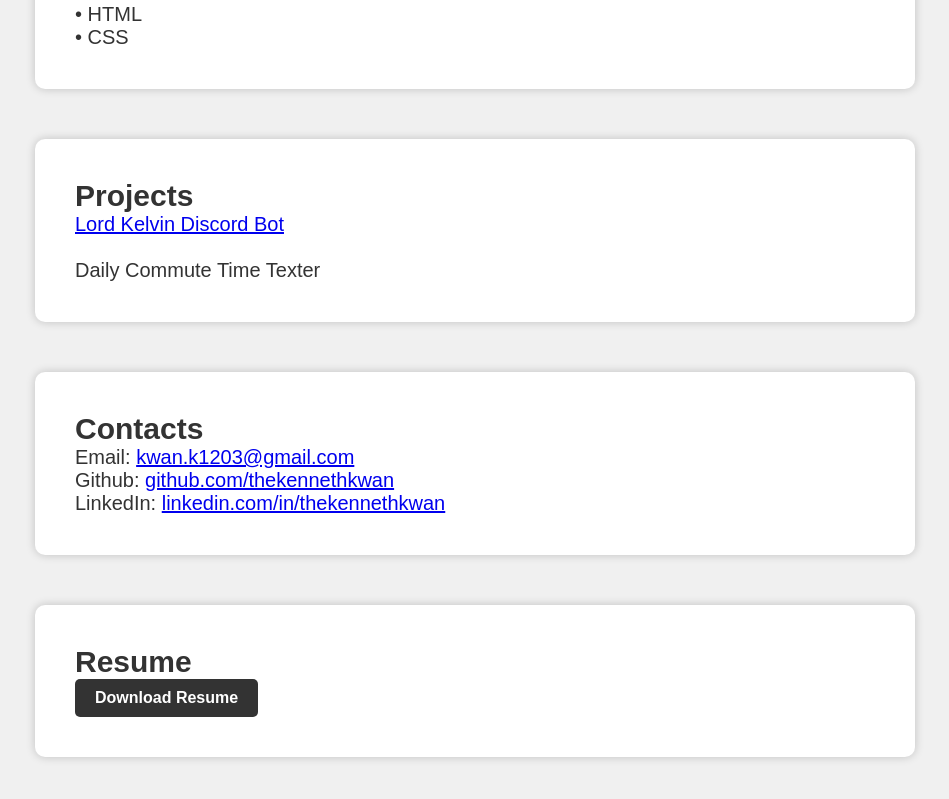
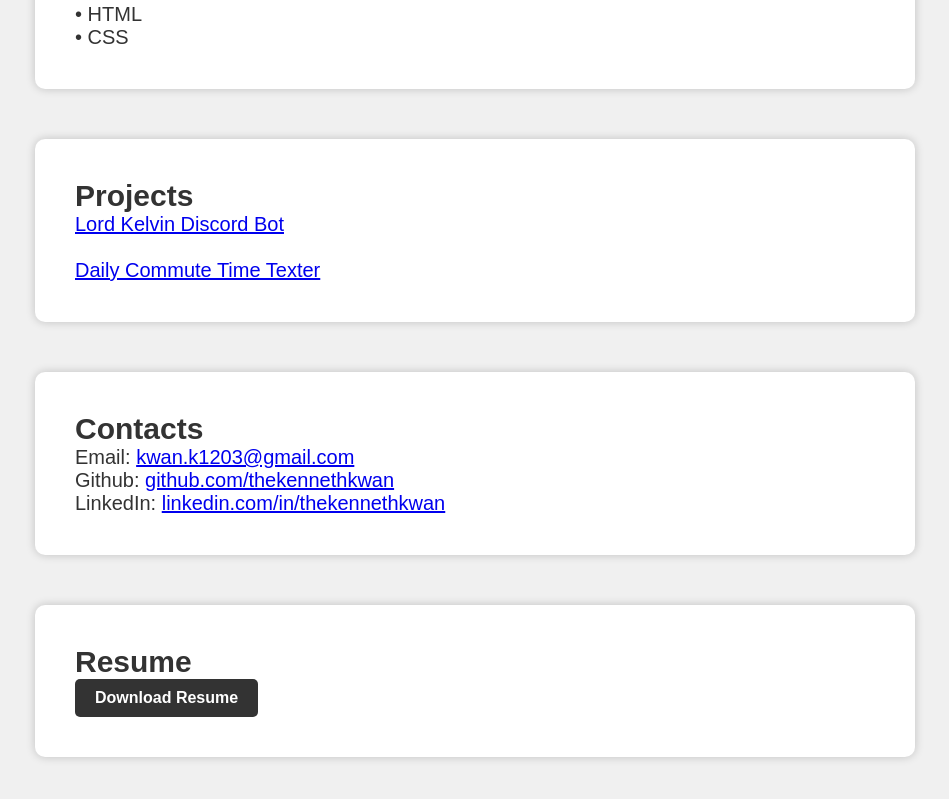
Before and after one commit to thekennethkwan/Portfolio, a plain HTML site: page index.html in a window 1280 px wide. Shown: the part 821-1620 px from the top of the page, without its empty margins (165-1114 px from the left). Drawn offline with Linux system fonts and the light colour scheme.

Commit message:
Projects updated

```diff
--- a/index.html
+++ b/index.html
@@ -46,7 +46,8 @@
       </p>
 
       <br>
-        Daily Commute Time Texter
+
+        <a href="https://github.com/thekennethkwan/Commute-Time-Script">Daily Commute Time Texter</a>
       <br>
     </section>
 
```
